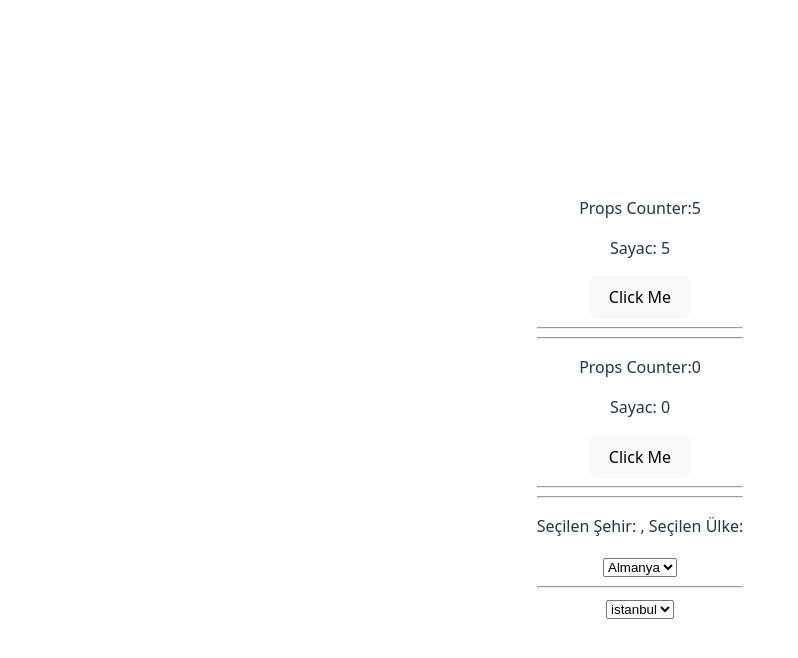
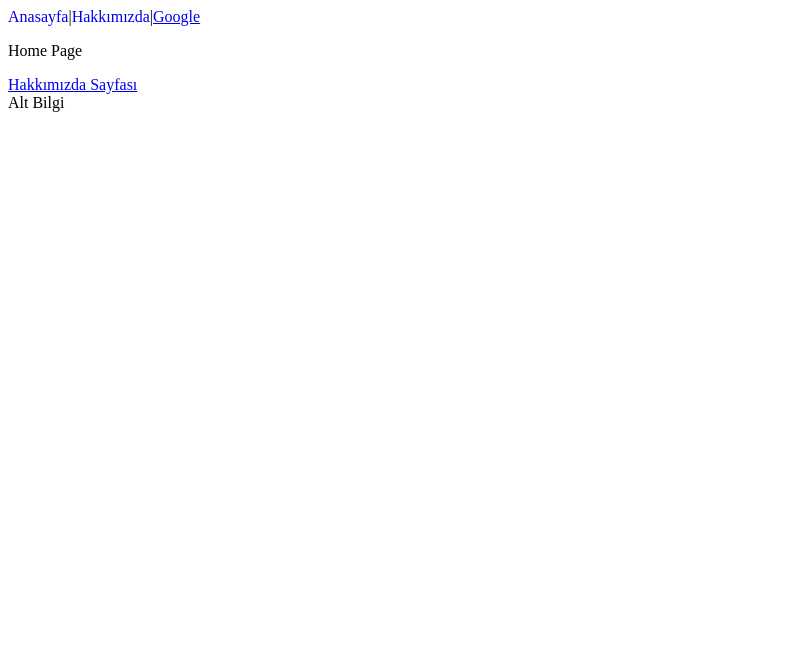
Before and after one commit to neominalsolutions/Treact-app-intro, a React (Vite) app: page / in a window 1280 px wide. Shown: the top 658 px of the page, without its empty margins (0-798 px from the left). Built offline with nearby package versions, Linux system fonts and the light colour scheme.

Commit message:
Navlink kullanımı

```diff
--- a/package.json
+++ b/package.json
@@ -11,7 +11,8 @@
   },
   "dependencies": {
     "react": "^19.1.1",
-    "react-dom": "^19.1.1"
+    "react-dom": "^19.1.1",
+    "react-router": "^7.9.1"
   },
   "devDependencies": {
     "@eslint/js": "^9.36.0",
--- a/src/App.tsx
+++ b/src/App.tsx
@@ -1,5 +1,5 @@
 import { useEffect, useState } from 'react';
-import './App.css';
+// import './App.css';
 
 // export ile başka dosyalardan erişim sağlanır. import edebiliriz.
 
--- /dev/null
+++ b/src/layout/main-layout.css
@@ -0,0 +1,9 @@
+a.active-link  {
+    color:'red' !important;
+    text-decoration: none;
+}
+
+a.passive-link {
+    color:'gray' !important;
+    text-decoration: none;
+}
--- /dev/null
+++ b/src/layout/main-layout.tsx
@@ -0,0 +1,40 @@
+import { NavLink, Outlet } from 'react-router';
+
+// Layout üzerindeki menülerde hangi component page kaldığımızı anlamk için Navlink kullanılır.
+import './main-layout.css'; // css import
+
+function MainLayout() {
+	return (
+		<>
+			<nav>
+				<NavLink
+					className={({ isActive }) =>
+						isActive ? 'active-link' : 'passive-link'
+					}
+					to="/"
+				>
+					Anasayfa
+				</NavLink>
+				{'|'}
+				<NavLink
+					className={({ isActive }) =>
+						isActive ? 'active-link' : 'passive-link'
+					}
+					to="/about"
+				>
+					Hakkımızda
+				</NavLink>
+				{'|'}
+				<a href="https://google.com">Google</a>
+			</nav>
+
+			<div>
+				<Outlet />
+			</div>
+
+			<footer>Alt Bilgi</footer>
+		</>
+	);
+}
+
+export default MainLayout;
--- a/src/main.tsx
+++ b/src/main.tsx
@@ -1,19 +1,49 @@
+// import { createRoot } from 'react-dom/client';
+// import { FunctionApp } from './App';
+
 import { createRoot } from 'react-dom/client';
-import { FunctionApp } from './App';
+import { createBrowserRouter, RouterProvider } from 'react-router';
+import MainLayout from './layout/main-layout';
+import Home from './pages/home/page';
+import About from './pages/about/page';
 
-import './index.css';
-import { Demo } from './Demo';
+// import './index.css';
+// import { Demo } from './Demo';
 
 // kullanılmayan dosyaları silmek için Alt+Shift+O tuş kombinasyonu kullanabiliriz.
 // props değerlerini component çağırdığımız yerden veriyoruz.
 
+// createRoot(document.getElementById('root')!).render(
+// 	<>
+// 		<FunctionApp counter={5} />
+// 		<hr></hr>
+// 		<FunctionApp counter={0} />
+
+// 		<hr></hr>
+// 		<Demo />
+// 	</>
+// );
+
+const router = createBrowserRouter([
+	{
+		path: '',
+		Component: MainLayout,
+		children: [
+			{
+				index: true, // / pathdeki işlk açılış sayfası için index:true
+				Component: Home, // sayfa ilk yüklenir / path açılır ve outlet kısmına otomatik olarak Home page girer.
+			},
+			{
+				path: '/about',
+				Component: About,
+			},
+		],
+	},
+]);
+
+// yeni güncel versiyon
 createRoot(document.getElementById('root')!).render(
-	<>
-		<FunctionApp counter={5} />
-		<hr></hr>
-		<FunctionApp counter={0} />
+	<RouterProvider router={router} />
+);
 
-		<hr></hr>
-		<Demo />
-	</>
-);
+// RouterProvider router={router} /> uygulamayı route yapısı ile ayağa kaldır.
--- /dev/null
+++ b/src/pages/about/page.tsx
@@ -0,0 +1,19 @@
+import { useNavigate } from 'react-router';
+
+function About() {
+	// use ile başlayan herşey react da hooktur.
+	// hook yapılarıda componentlere davranış kazandıran özel functionlar.
+	// buton ile yapılan yönlendirme
+	// Link componenti yerine kendi butonumuz kullanarak yönlendirme yaptık.
+	const navigate = useNavigate();
+
+	return (
+		<>
+			<p>About Page</p>
+
+			<button onClick={() => navigate('/')}>Anasayfa</button>
+		</>
+	);
+}
+
+export default About;
--- /dev/null
+++ b/src/pages/home/page.tsx
@@ -0,0 +1,17 @@
+import { Link } from 'react-router';
+
+function Home() {
+	return (
+		<>
+			<p>Home Page</p>
+
+			<Link to={'/about'}>Hakkımızda Sayfası</Link>
+		</>
+	);
+}
+
+export default Home;
+
+// React Router da 3 farklı yönlendirme mevcut.
+// <Navlink /> <Link /> Component arayüzlerde programtik olmayan link tanımla
+// useNavigate Hook Component içinde programatik çağrılarda kullanılır. Save sonrası yönlendirme gibi.
```
Also changed, not shown: src/assets/day2/React-ClientSide-Routing.png (added), 1 other file (tests, documents, lock files or other folders).
